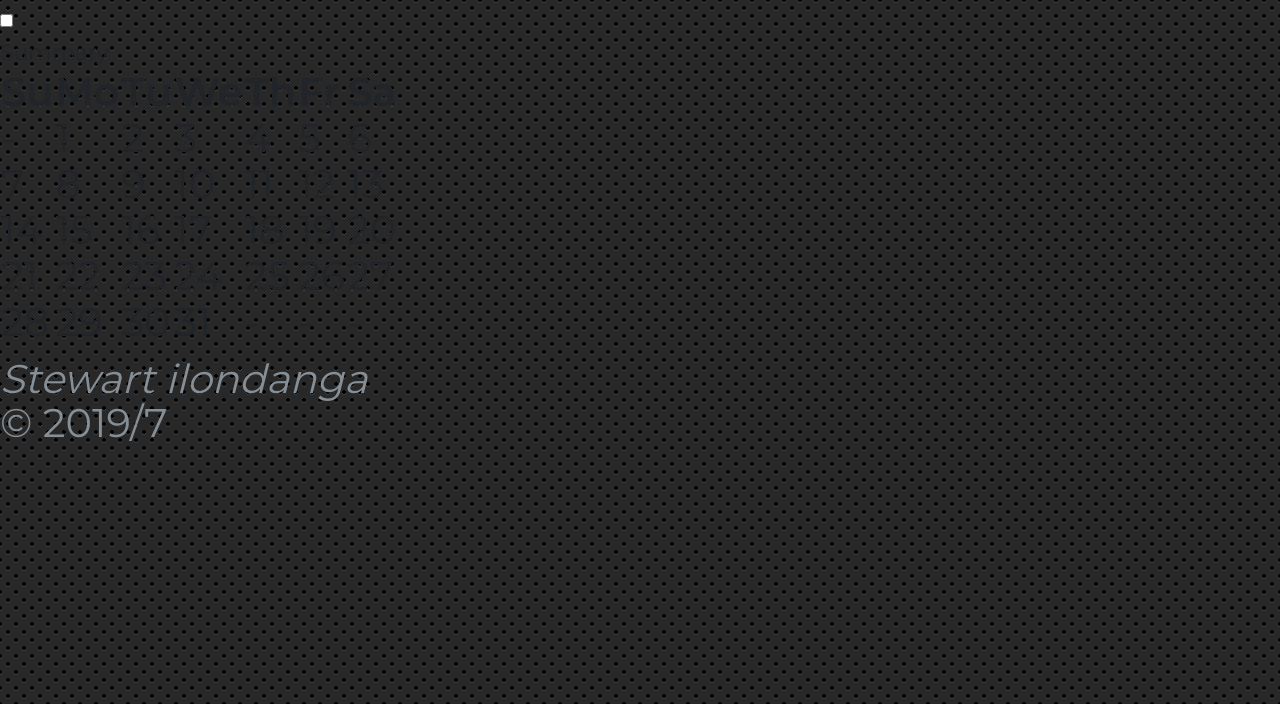
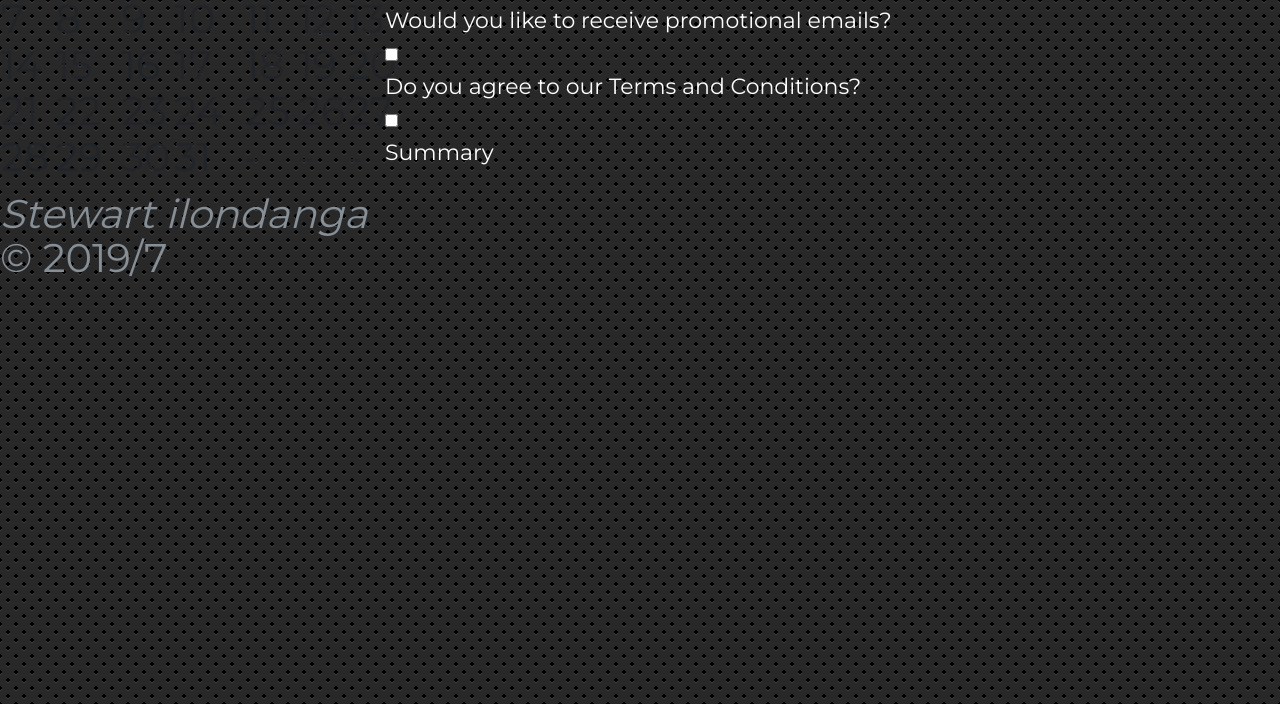
Before and after one commit to stewilondanga/conditional-checks, a plain HTML site: page index.html in a window 1280 px wide. Shown: the part 96-800 px from the top of the page. Drawn offline with nearby package versions, Linux system fonts and the light colour scheme.

Commit message:
add css/styles.css

```diff
--- a/css/styles.css
+++ b/css/styles.css
@@ -32,18 +32,18 @@ body {
   height: 1.5em;
 }
 
-/*.cpc_container {
+.cpc_container {
   padding: 100px;
   width: 100%;
   max-width: 710px;
   position: absolute;
   left: 50%;
   -webkit-transform: translateX(-50%);
-          transform: translateX(-50%);
+  transform: translateX(-50%);
   color: white;
 }
 
-.pinnacle_checkbox input {
+/*.pinnacle_checkbox input {
   display: none;
 }
 .pinnacle_checkbox label {
```
